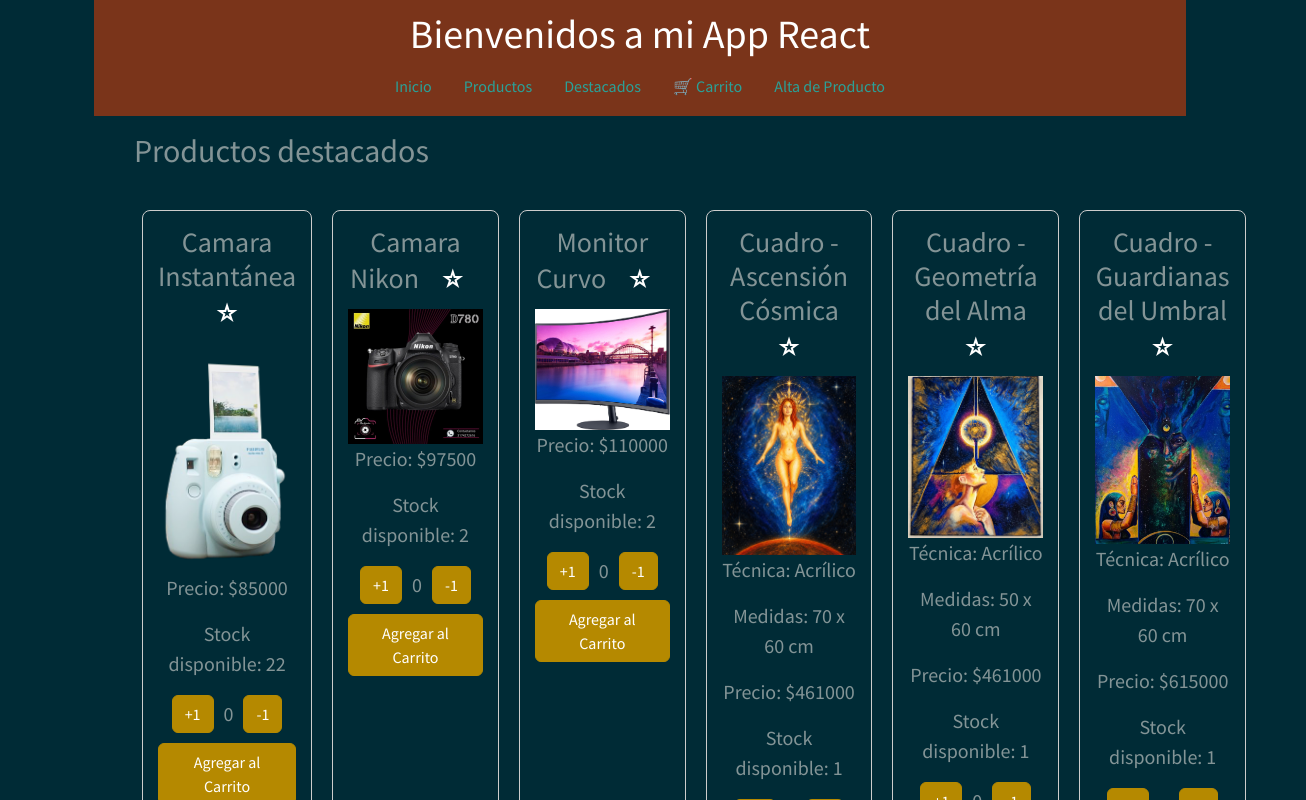
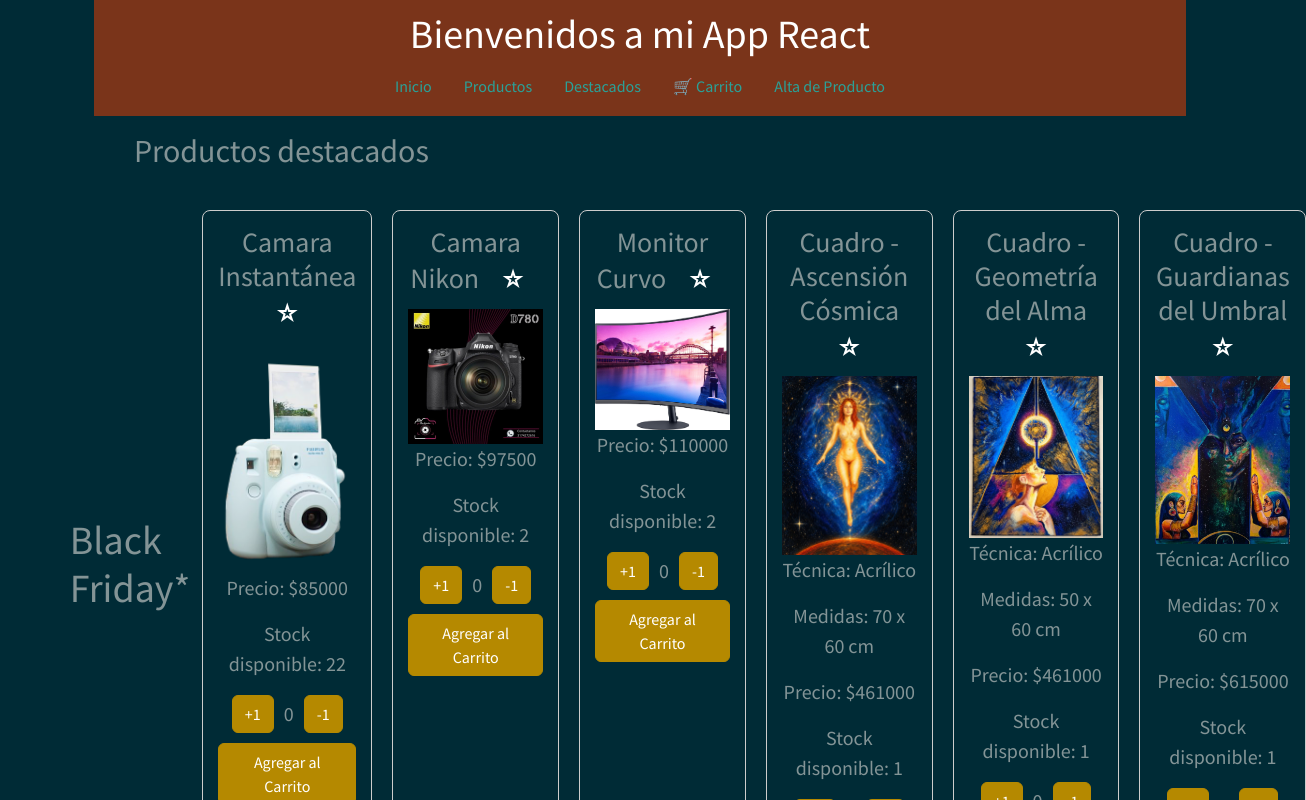
Before and after one commit to diegoisanzo/reactjs-tp, a React (Vite) app: page /productos in a window 1280 px wide. Shown: the top 800 px of the page, 1306 px wide, since content can reach past the window. Built offline with nearby package versions, Linux system fonts and the light colour scheme.

Commit message:
more precise implementation

```diff
--- a/src/componentes/ItemList/ItemList.jsx
+++ b/src/componentes/ItemList/ItemList.jsx
@@ -1,15 +1,20 @@
 
 import Item from '../Item/Item'
 
-function ItemList({ productos }) {
+function ItemList({ productos, mensaje }) {
     return (
+        <>
+            <h1>{mensaje}</h1>
             <div className="container" style={{display: 'flex', gap: '20px'}}>
                 {
                     productos.map(producto =>
-                    (<Item key={producto.id} {...producto} />)
+                        <Item key={producto.id}
+                               {...producto}
+                        />
                     )
                 }
             </div>
+        </>
     );
 }
 
--- a/src/componentes/ItemListContainer/ItemListContainer.jsx
+++ b/src/componentes/ItemListContainer/ItemListContainer.jsx
@@ -39,7 +39,7 @@ export function ItemListContainer({ Mensaje }) {
         <div className="container">
             <h2 className={`${styles.subtitulo} h2`}>{Mensaje}</h2>
             <div className={`${styles.productos} container`}>
-                <ItemList productos={productos}/>
+                <ItemList productos={productos} mensaje={"Black Friday*"}/>
             </div>
         </div>
     );
```
Lines whose indentation alone changed are shown as unchanged.
